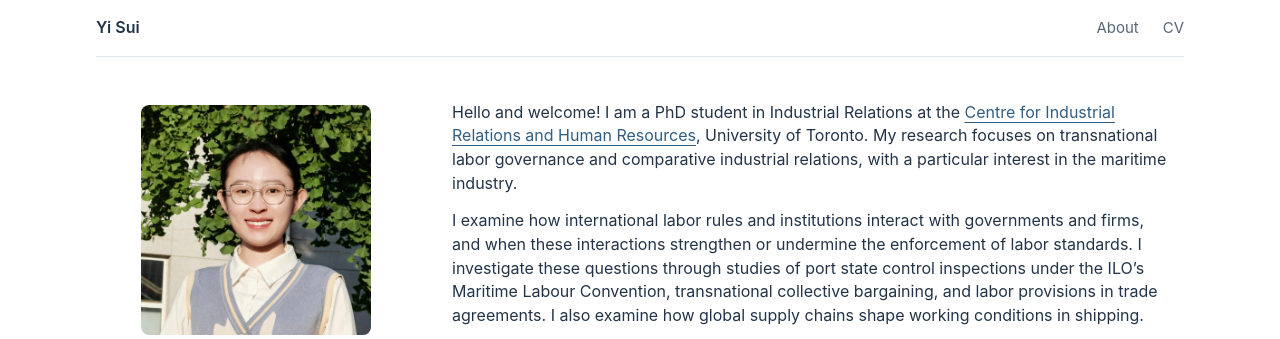
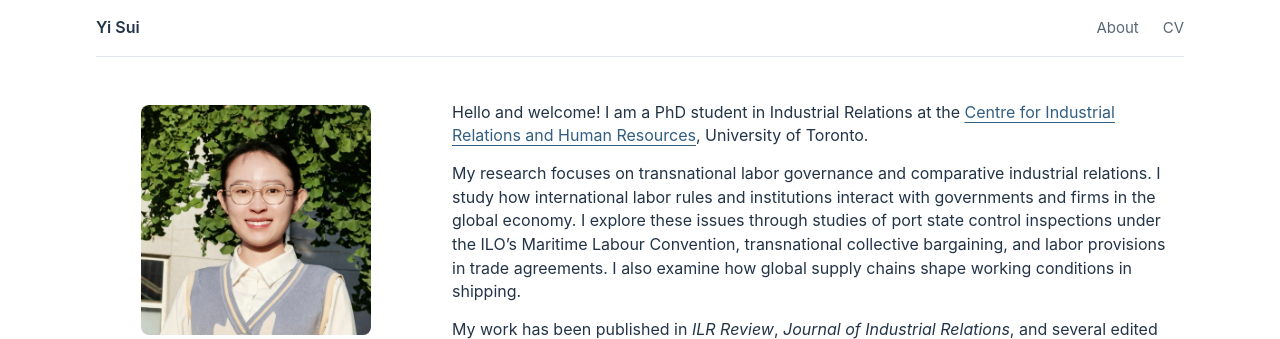
Before and after one commit to yi-sui/yi-sui.github.io, a plain HTML site: page index.html in a window 1280 px wide. Shown: the top 339 px of the page. Drawn offline with Linux system fonts and the light colour scheme.

Commit message:
Update the opening two paragraphs of the homepage bio

```diff
--- a/index.html
+++ b/index.html
@@ -67,8 +67,8 @@
 </div>
 <div class="main-content">
 <div class="bio">
-<p>Hello and welcome! I am a PhD student in Industrial Relations at the <a href="https://www.cirhr.utoronto.ca/" target="_blank" rel="noopener noreferrer">Centre for Industrial Relations and Human Resources</a>, University of Toronto. My research focuses on transnational labor governance and comparative industrial relations, with a particular interest in the maritime industry.</p>
-<p>I examine how international labor rules and institutions interact with governments and firms, and when these interactions strengthen or undermine the enforcement of labor standards. I investigate these questions through studies of port state control inspections under the ILO’s Maritime Labour Convention, transnational collective bargaining, and labor provisions in trade agreements. I also examine how global supply chains shape working conditions in shipping.</p>
+<p>Hello and welcome! I am a PhD student in Industrial Relations at the <a href="https://www.cirhr.utoronto.ca/" target="_blank" rel="noopener noreferrer">Centre for Industrial Relations and Human Resources</a>, University of Toronto.</p>
+<p>My research focuses on transnational labor governance and comparative industrial relations. I study how international labor rules and institutions interact with governments and firms in the global economy. I explore these issues through studies of port state control inspections under the ILO’s Maritime Labour Convention, transnational collective bargaining, and labor provisions in trade agreements. I also examine how global supply chains shape working conditions in shipping.</p>
 <p>My work has been published in <em>ILR Review</em>, <em>Journal of Industrial Relations</em>, and several edited volumes. My research was named a finalist for the 2026 AOM UofSC-Douglas Nigh Best Paper Award and received the 2026 Best Paper (First Prize) from the Industrial Relations Committee of the China Association for Labor Studies.</p>
 <p>My research has been supported by a <a href="https://www.ilo.org/rdw2025" target="_blank" rel="noopener noreferrer">Regulating for Decent Work Conference Fellowship</a> from the International Labour Organization and a <a href="https://www.crimt.net/en/octrois/" target="_blank" rel="noopener noreferrer">Fieldwork Research Grant</a> from the CRIMT Partnership Project.</p>
 <p>Before joining the University of Toronto in 2026, I earned a Master of Economics (2026) and a Bachelor of Management (2024), both in Labor Relations, from the <a href="http://slhr.ruc.edu.cn/En/" target="_blank" rel="noopener noreferrer">School of Labor and Human Resources</a> at Renmin University of China, with a minor in Public Administration. I was fortunate to receive the <a href="https://news.ruc.edu.cn/2082867189195669505.html" target="_blank" rel="noopener noreferrer">Wu Yuzhang Scholarship</a>, the university’s highest student honor. In 2026, I was the only National Scholarship recipient from Renmin University of China to be featured in <a href="https://paper.people.com.cn/rmrb/pc/content/202605/05/content_30154883.html" target="_blank" rel="noopener noreferrer"><em>People’s Daily</em></a>.</p>
```
